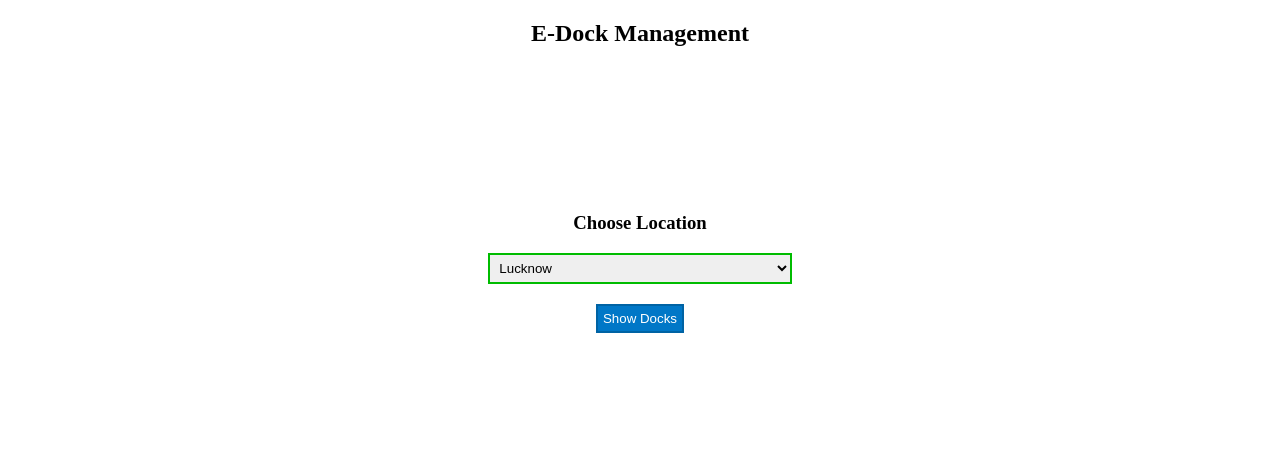
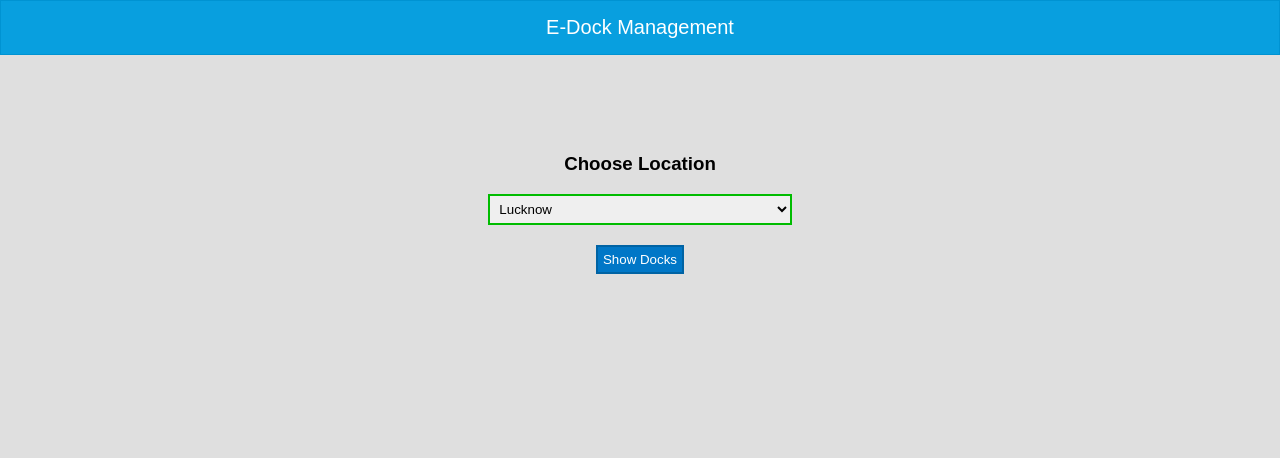
Before and after one commit to iamtusharmukharji/IOT-Dock_Management, a Flask app: page / in a window 1280 px wide. Shown: the top 458 px of the page. Run offline with Flask 2, Linux system fonts and the light colour scheme.

Commit message:
UI improvement

```diff
--- a/web_services/static/styles/mainpage.css
+++ b/web_services/static/styles/mainpage.css
@@ -11,9 +11,15 @@
     font-size: large;
 }
 
+.dock:hover{
+    cursor: pointer;
+    transition: all 150ms ease-in;
+    transform: scale(1.1);
+}
 .main {
     height: auto;
     width: auto;
+    font-family: Arial, Helvetica, sans-serif;
     text-align: center;
     margin-left: auto;
     margin-right: auto;
@@ -26,6 +32,7 @@ input[type = text],select{
     padding: 5px;
 
 }
+
 input[type = submit]{
     border: 2px solid rgb(0, 99, 164);
     width: auto;
@@ -37,3 +44,23 @@ input[type = submit]{
     color: white;
 
 }
+
+.header{
+    height: auto;
+    width: auto;
+    padding: 15px;
+    text-align: center;
+    font-family: Arial, Helvetica, sans-serif;
+    font-size: 20px;
+    color: White;
+    background-color: rgb(8, 159, 223);
+    position: fixed;
+    border: 1px solid rgb(0, 147, 210);
+    top: 0;
+    left: 0;
+    right: 0;
+}
+
+body{
+    background-color: #dfdfdf;
+}
--- a/web_services/templates/index.html
+++ b/web_services/templates/index.html
@@ -10,13 +10,19 @@
 </head>
 
 <body>
-    <center><h2>E-Dock Management</h2></center>
+    <div class="header">
+        E-Dock Management
+    </div>
+
 
     <div class="main">
         <center><h3>Choose Location</h3></center>
         <form action="/topic/", method="post">
             <select name="channel">
-                <option value="lucknow/grocery/3441">Lucknow</option>
+                <option value="lucknow/grocery/3441-Lucknow">Lucknow</option>
+                <option value="lucknow/grocery/3441-Sankpa">Sankpa</option>
+                <option value="lucknow/grocery/3441-Ballabgarh">Ballabgarh</option>
+                <option value="lucknow/grocery/3441-Rewari">Rewari</option>
             </select><br>
             <input type="submit", value="Show Docks">
         </form>
```
Also changed, not shown: web_services/templates/stream.html (+9 -3 lines).
